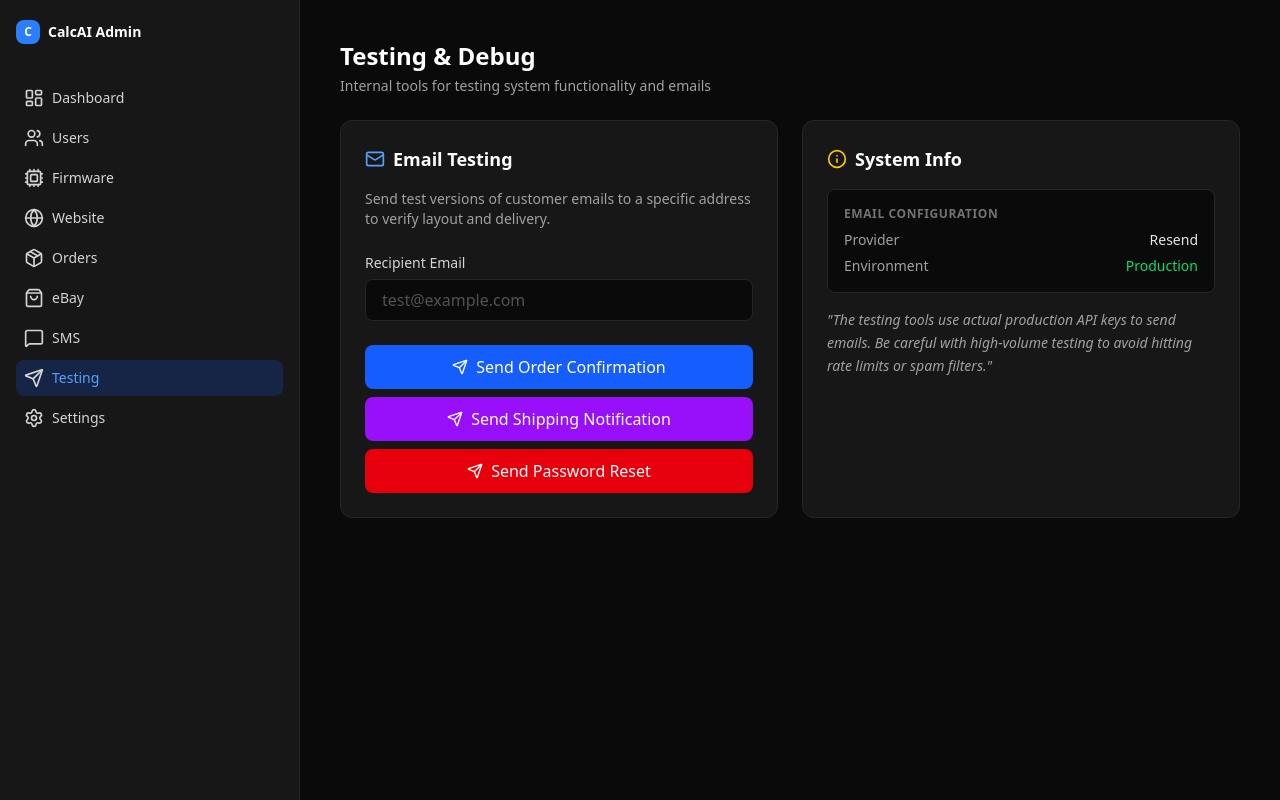
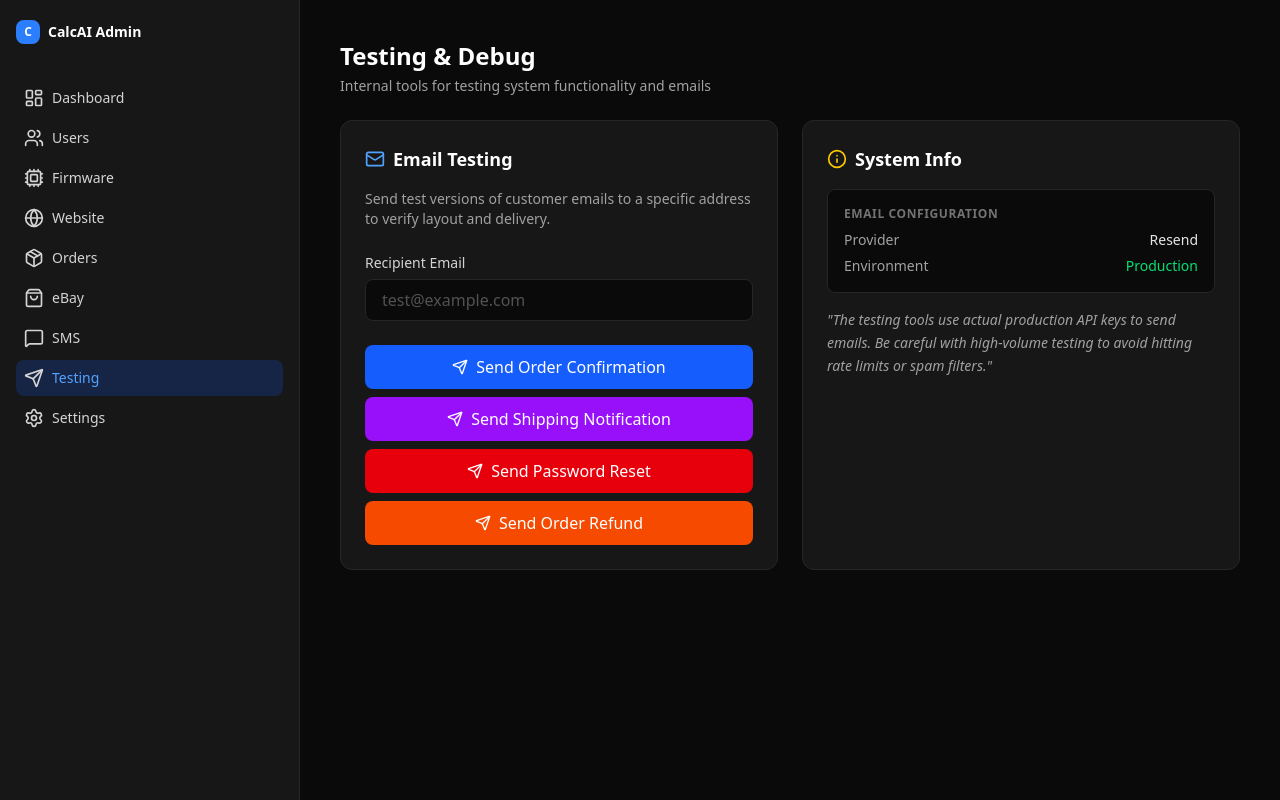
Before and after one commit to ceeazer1/calcai-management-dashboard, a Next.js app: page /testing in a window 1280 px wide. Built offline with nearby package versions, Linux system fonts and the light colour scheme.

Commit message:
feat(testing): add refund email test

```diff
--- a/src/app/api/testing/email/route.ts
+++ b/src/app/api/testing/email/route.ts
@@ -1,5 +1,5 @@
 import { NextRequest, NextResponse } from "next/server";
-import { sendOrderConfirmationEmail, sendShippedEmail, sendPasswordResetEmail } from "@/lib/email";
+import { sendOrderConfirmationEmail, sendShippedEmail, sendPasswordResetEmail, sendRefundEmail } from "@/lib/email";
 
 export async function POST(req: NextRequest) {
     try {
@@ -42,6 +42,14 @@ export async function POST(req: NextRequest) {
             });
         } else if (type === "reset") {
             await sendPasswordResetEmail(email, "test_reset_token_abc123");
+        } else if (type === "refund") {
+            await sendRefundEmail({
+                to: email,
+                customerName: testCustomerName,
+                orderId: testOrderId,
+                amount: 8999, // $89.99
+                currency: "usd"
+            });
         } else {
             return NextResponse.json({ error: "Invalid email type" }, { status: 400 });
         }
--- a/src/app/orders/page.tsx
+++ b/src/app/orders/page.tsx
@@ -118,8 +118,8 @@ export default function OrdersPage() {
     }
   };
 
-  const syncSquareOrders = async () => {
-    setLoading(true);
+  const syncSquareOrders = async (silent = false) => {
+    if (!silent) setLoading(true);
     try {
       const r = await fetch("/api/orders/square/import", { method: "POST" });
       const data = await r.json();
@@ -128,15 +128,20 @@ export default function OrdersPage() {
       }
       await fetchOrders();
     } catch (e: any) {
-      alert(`Sync Failed: ${e.message}`);
+      console.error("Sync error:", e);
+      if (!silent) alert(`Sync Failed: ${e.message}`);
     } finally {
-      setLoading(false);
+      if (!silent) setLoading(false);
     }
   };
 
 
   useEffect(() => {
-    fetchOrders();
+    // Initial fetch to show cached data immediately
+    fetchOrders().then(() => {
+      // Background sync to update data
+      syncSquareOrders(true);
+    });
   }, []);
 
   // Auto-fetch tracking for recently shipped orders that aren't marked as delivered yet
--- a/src/app/testing/page.tsx
+++ b/src/app/testing/page.tsx
@@ -8,7 +8,7 @@ export default function TestingPage() {
     const [loading, setLoading] = useState<string | null>(null);
     const [result, setResult] = useState<{ type: string; ok: boolean; msg: string } | null>(null);
 
-    const sendTestEmail = async (type: "confirmation" | "shipped" | "reset") => {
+    const sendTestEmail = async (type: "confirmation" | "shipped" | "reset" | "refund") => {
         if (!email) {
             setResult({ type, ok: false, msg: "Please enter a recipient email address" });
             return;
@@ -26,7 +26,7 @@ export default function TestingPage() {
             const data = await r.json();
 
             if (r.ok && data.ok) {
-                const typeLabels = { confirmation: "Order Confirmation", shipped: "Shipping Notification", reset: "Password Reset" };
+                const typeLabels = { confirmation: "Order Confirmation", shipped: "Shipping Notification", reset: "Password Reset", refund: "Order Refund" };
                 setResult({ type, ok: true, msg: `Success! ${typeLabels[type]} email sent.` });
             } else {
                 setResult({ type, ok: false, msg: data.error || "Failed to send email" });
@@ -112,7 +112,21 @@ export default function TestingPage() {
                                 )}
                                 Send Password Reset
                             </button>
+
+                            <button
+                                onClick={() => sendTestEmail("refund")}
+                                disabled={!!loading}
+                                className="flex items-center justify-center gap-2 px-4 py-2.5 bg-orange-600 hover:bg-orange-500 disabled:opacity-50 disabled:cursor-not-allowed text-white rounded-lg font-medium transition-colors"
+                            >
+                                {loading === "refund" ? (
+                                    <div className="h-4 w-4 border-2 border-white/30 border-t-white rounded-full animate-spin" />
+                                ) : (
+                                    <Send className="h-4 w-4" />
+                                )}
+                                Send Order Refund
+                            </button>
                         </div>
+
 
                         {result && (
                             <div
@@ -158,6 +172,6 @@ export default function TestingPage() {
                     </div>
                 </div>
             </div>
-        </div>
+        </div >
     );
 }
```
